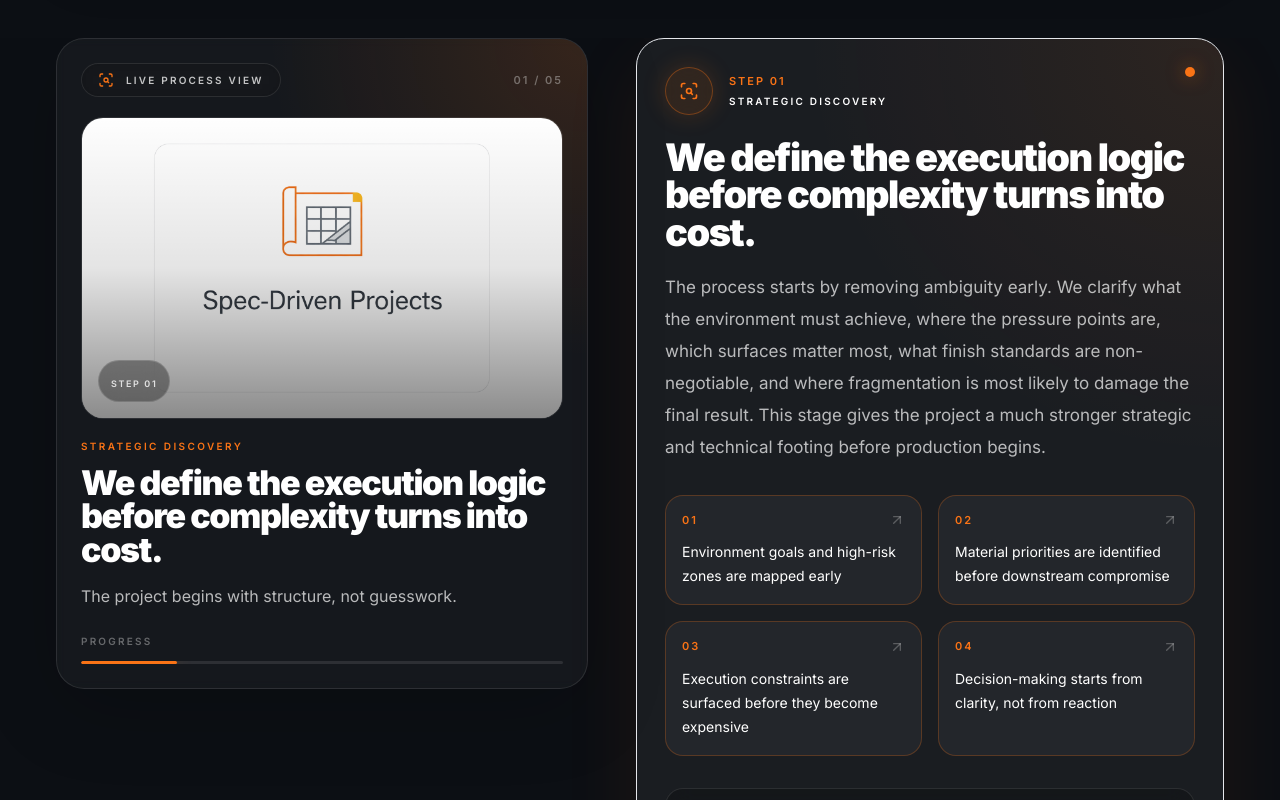
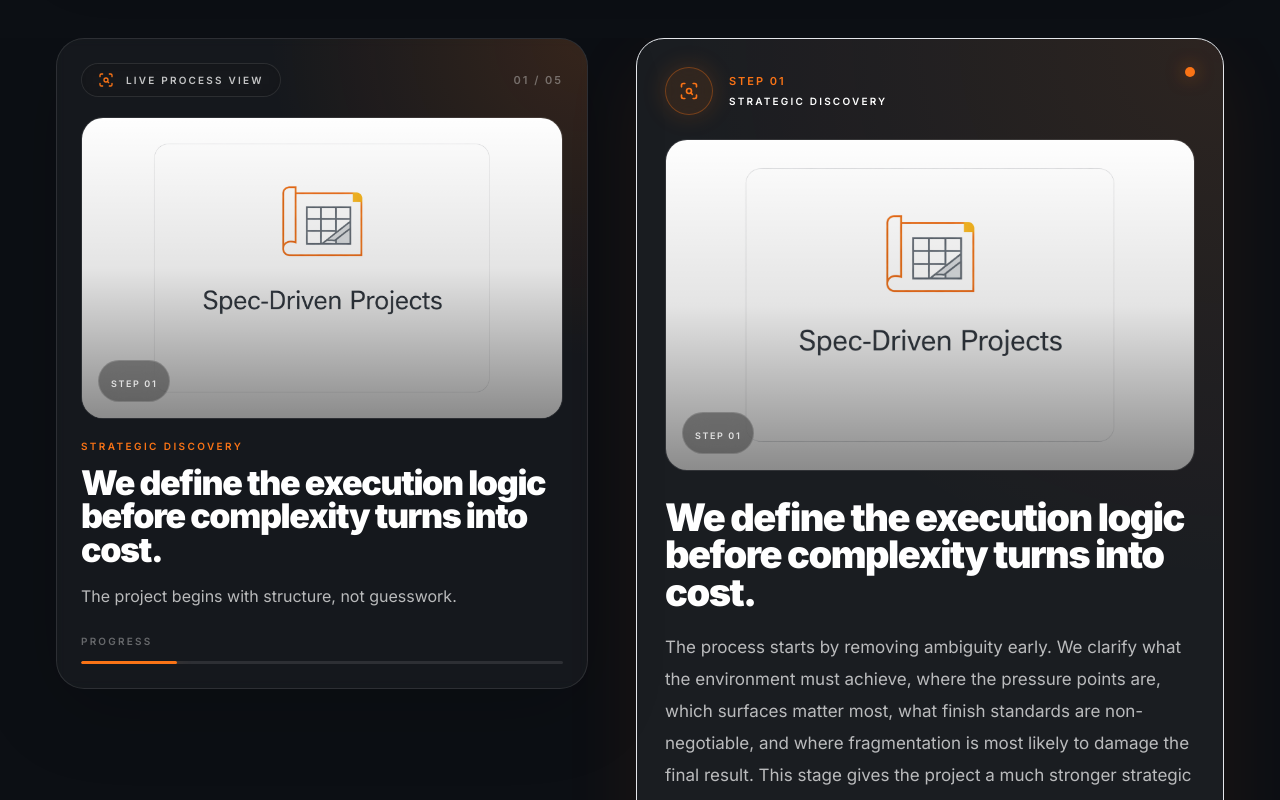
Before and after one commit to fadeljamali82-web/spacelift-website, a Next.js app: page /process in a window 1280 px wide. Shown: the part 800-1600 px from the top of the page. Built offline with nearby package versions, Linux system fonts and the light colour scheme.

Commit message:
Add unified images to all process sections

```diff
--- a/app/process/page.tsx
+++ b/app/process/page.tsx
@@ -38,8 +38,7 @@ const steps: StepType[] = [
             "Execution constraints are surfaced before they become expensive",
             "Decision-making starts from clarity, not from reaction",
         ],
-        outcome:
-            "The project begins with structure, not guesswork.",
+        outcome: "The project begins with structure, not guesswork.",
         image: "/images/capability-spec-driven-projects.png",
         alt: "Strategic discovery and process planning for premium environment delivery",
         icon: ScanSearch,
@@ -337,6 +336,23 @@ function StepCard({
                     />
                 </div>
 
+                <div className="mb-7 overflow-hidden rounded-[22px] border border-white/10">
+                    <div className="relative aspect-[16/10] w-full overflow-hidden">
+                        <img
+                            src={step.image}
+                            alt={step.alt}
+                            className="h-full w-full object-cover transition duration-700 hover:scale-[1.02]"
+                            loading={index < 2 ? "eager" : "lazy"}
+                        />
+                        <div className="absolute inset-0 bg-gradient-to-t from-black/45 via-black/10 to-transparent" />
+                        <div className="absolute bottom-4 left-4 rounded-full border border-white/15 bg-black/35 px-3 py-2 backdrop-blur-md">
+                            <span className="text-[9px] font-semibold uppercase tracking-[0.18em] text-white/80">
+                                Step {step.number}
+                            </span>
+                        </div>
+                    </div>
+                </div>
+
                 <h3 className="max-w-[760px] text-[30px] font-black leading-[0.98] tracking-[-0.04em] text-white md:text-[38px]">
                     {step.title}
                 </h3>
```
